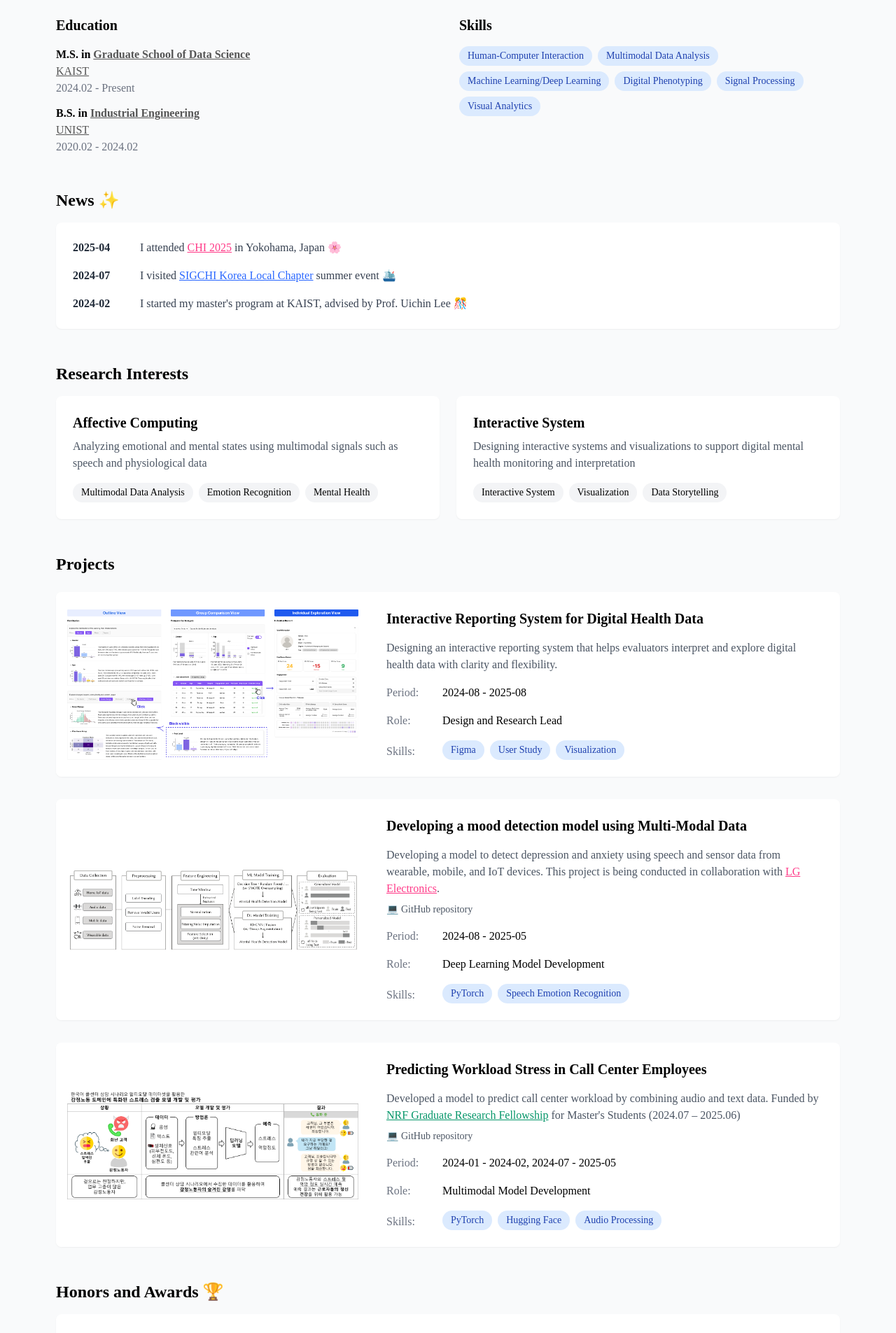
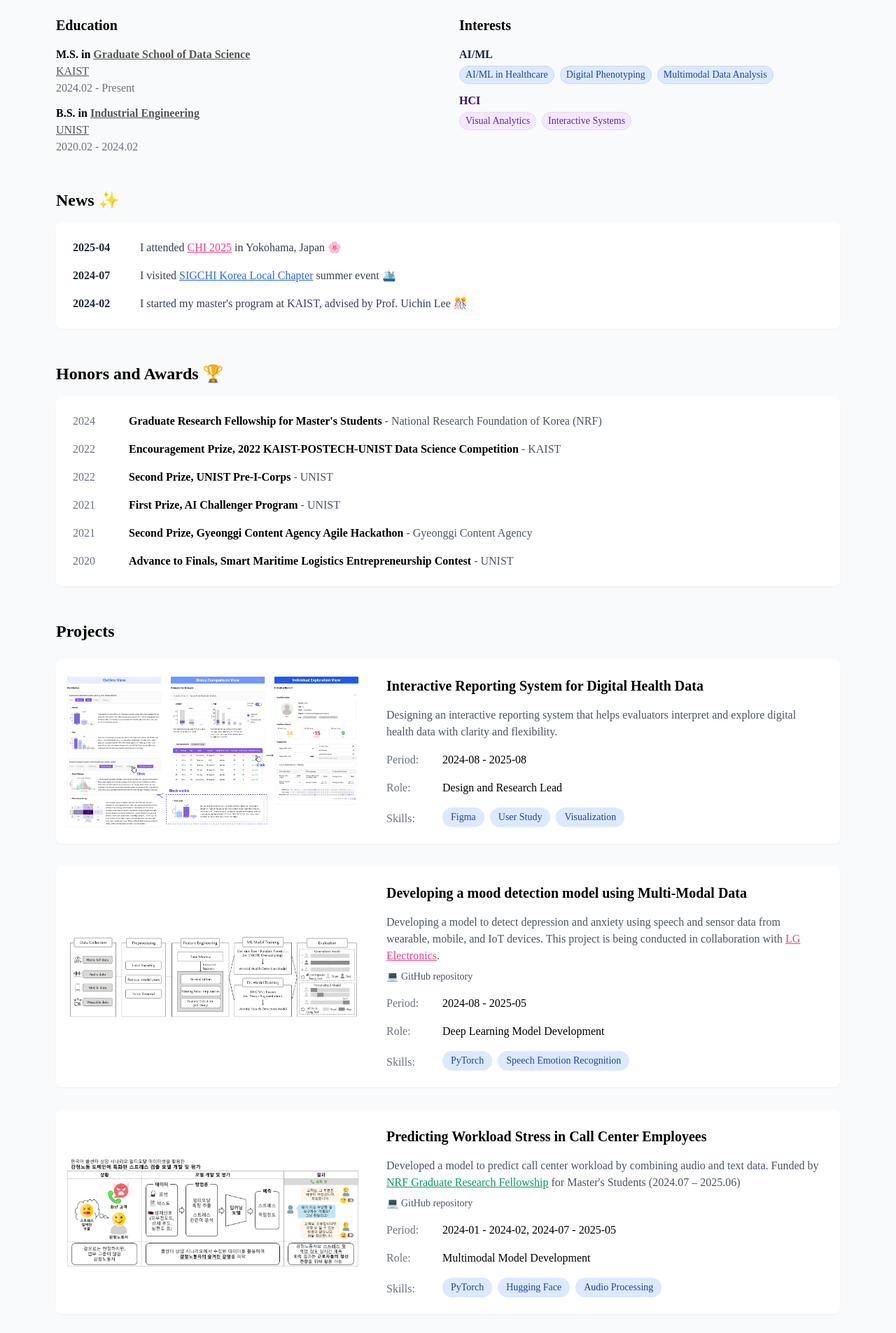
Before and after one commit to gn0219/gn0219.github.io, a Next.js app: page / in a window 1280 px wide. Shown: the part 600-2505 px from the top of the page at 70% size. Built offline with nearby package versions, Linux system fonts and the light colour scheme; a web font is replaced by a local one.

Commit message:
Update research interest

```diff
--- a/src/data/experience.ts
+++ b/src/data/experience.ts
@@ -8,21 +8,6 @@ export interface Experience {
 }
 
 export const experienceData: Experience[] = [
-  {
-    role: "Teaching & Academic Support",
-    experiences: [
-      {
-        year: "2025 Spring",
-        title: "Teaching Assistant, CS565_DS522 IoT Data Science",
-        institution: "[KAIST](https://www.kaist.ac.kr/en/, color=university)"
-      },
-      {
-        year: "Jul 2022 – Oct 2022",
-        title: "Student Supporter, Starmooc Lecture Video Production",
-        institution: "[UNIST](https://www.unist.ac.kr/, color=university)"
-      }
-    ]
-  },
   {
     role: "Work & Internship",
     experiences: [
@@ -42,20 +27,40 @@ export const experienceData: Experience[] = [
         institution: "Travel Startup in Ulsan, Korea"
       }
     ]
+  },
+  {
+    role: "Teaching & Academic Support",
+    experiences: [
+      {
+        year: "2025 Spring",
+        title: "Teaching Assistant, CS565_DS522 IoT Data Science",
+        institution: "KAIST"
+      },
+      {
+        year: "Jul 2022 – Oct 2022",
+        title: "Student Supporter, Starmooc Lecture Video Production",
+        institution: "UNIST"
+      }
+    ]
+  },
+  {
+    role: "Mentorship & Outreach",
+    experiences: [
+      {
+        year: "Winter 2024, Summer 2025",
+        title: "Mentor, Research Internship",
+        institution: "KAIST ICLab"
+      },
+      {
+        year: "Jan 2022",
+        title: "Mentor, Explore@UNIST – High School Science & Tech Leadership Camp",
+        institution: "UNIST"
+      },
+      {
+        year: "Apr 2021 – Oct 2021",
+        title: "Mentor, Club-to-Club Entrepreneurship Mentorship for High School Students",
+        institution: "UNIST"
+      }
+    ]
   }
-  // {
-  //   role: "Mentorship & Outreach",
-  //   experiences: [
-  //     {
-  //       year: "May 2023",
-  //       title: "Mentor, Explore@UNIST",
-  //       institution: "UNIST"
-  //     },
-  //     {
-  //       year: "Apr 2021 – Oct 2021",
-  //       title: "Mentor, Club to Club Entrepreneurship Education",
-  //       institution: "UNIST"
-  //     }
-  //   ]
-  // }
 ];
--- a/src/data/profile.ts
+++ b/src/data/profile.ts
@@ -23,7 +23,10 @@ export interface Profile {
   }[];
   skills: string[];
   about: string;
-  interests: string[];
+  interests: {
+    "AI/ML": string[];
+    "HCI": string[];
+  };
   relatedWebsite: {
     title: string;
     url: string;
@@ -81,12 +84,17 @@ export const profileData: Profile = {
   While the specific topics differ, they all share a common goal: leveraging everyday data and technology to support better health outcomes.
   Ultimately, I aim to help build systems that make digital health support more effective, interpretable, and adaptable across different contexts.
 `,
-  interests: [
-    "User Modeling",
-    "Multimodal Interaction",
-    "Sensor Fusion",
-    "Human-Computer Interaction"
-  ],
+  interests: {
+    "AI/ML": [
+      "AI/ML in Healthcare",
+      "Digital Phenotyping",
+      "Multimodal Data Analysis",
+    ],
+    "HCI": [
+      "Visual Analytics",
+      "Interactive Systems"
+    ]
+  },
   relatedWebsite: {
     title: "ICLab in KAIST",
     url: "https://kaist-iclab.github.io"
--- a/src/pages/index.tsx
+++ b/src/pages/index.tsx
@@ -377,13 +377,28 @@ const Home: NextPage = () => {
               </div>
             </div>
             <div>
-              <h3 className="text-xl font-semibold mb-4 font-lora">Skills</h3>
-              <div className="flex flex-wrap gap-2">
-                {profileData.skills.map((skill, index) => (
-                  <span key={index} className="bg-blue-100 text-blue-800 px-3 py-1 rounded-full text-sm">
-                    {skill}
-                  </span>
-                ))}
+              <h3 className="text-xl font-semibold mb-4 font-lora">Interests</h3>
+              {/* AI/ML */}
+              <div className="mb-3">
+                <span className="text-base font-semibold text-blue-950 mr-2">AI/ML</span>
+                <div className="flex flex-wrap gap-2 mt-1">
+                  {profileData.interests["AI/ML"].map((interest, idx) => (
+                    <span key={idx} className="px-2 py-0.5 rounded-full text-sm bg-blue-100 text-blue-800 border border-blue-200">
+                      {interest}
+                    </span>
+                  ))}
+                </div>
+              </div>
+              {/* HCI */}
+              <div>
+                <span className="text-base font-semibold text-purple-950 mr-2">HCI</span>
+                <div className="flex flex-wrap gap-2 mt-1">
+                  {profileData.interests["HCI"].map((interest, idx) => (
+                    <span key={idx} className="px-2 py-0.5 rounded-full text-sm bg-purple-100 text-purple-800 border border-purple-200">
+                      {interest}
+                    </span>
+                  ))}
+                </div>
               </div>
             </div>
           </div>
@@ -440,7 +455,7 @@ const Home: NextPage = () => {
         </section>
 
         {/* Research Interests Section */}
-        <section id="research" className="mb-12 scroll-mt-24">
+        {/* <section id="research" className="mb-12 scroll-mt-24">
           <h2 className="text-2xl font-bold mb-4">Research Interests</h2>
           <div className="grid grid-cols-1 md:grid-cols-2 gap-6">
             {researchData.interests.map((interest, index) => (
@@ -456,6 +471,26 @@ const Home: NextPage = () => {
                 </div>
               </div>
             ))}
+          </div>
+        </section> */}
+
+        {/* Honors and Awards Section */}
+        <section id="etc" className="mb-12 scroll-mt-24">
+          <h2 className="text-2xl font-bold mb-4">Honors and Awards 🏆</h2>
+          <div className="bg-white p-6 rounded-lg shadow-sm">
+            <div className="space-y-4">
+              {honorsData.map((honor, index) => (
+                <div key={index} className="flex items-start gap-4">
+                  <span className="text-gray-500 min-w-[4rem]">{honor.year}</span>
+                  <div>
+                    <span className="font-semibold">{honor.title}</span>
+                    {honor.organization && (
+                      <span className="text-gray-600"> - {honor.organization}</span>
+                    )}
+                  </div>
+                </div>
+              ))}
+            </div>
           </div>
         </section>
 
@@ -546,7 +581,7 @@ const Home: NextPage = () => {
                             className="inline-flex items-center px-2 py-0.5 text-xs font-medium text-gray-700 bg-gray-200 rounded-md hover:bg-gray-300 transition-colors duration-200"
                           >
                             <svg className="w-3 h-3 mr-0.5" fill="currentColor" viewBox="0 0 24 24">
-                              <path fill-rule="evenodd" d="M12 2C6.477 2 2 6.484 2 12.017c0 4.425 2.865 8.18 6.839 9.504.5.092.682-.217.682-.483 0-.237-.008-.868-.013-1.703-2.782.605-3.369-1.343-3.369-1.343-.454-1.158-1.11-1.466-1.11-1.466-.908-.62.069-.608.069-.608 1.003.07 1.531 1.032 1.531 1.032.892 1.53 2.341 1.088 2.91.832.092-.647.35-1.088.636-1.338-2.22-.253-4.555-1.113-4.555-4.951 0-1.093.39-1.988 1.029-2.688-.103-.253-.446-1.272.098-2.65 0 0 .84-.27 2.75 1.026A9.564 9.564 0 0112 6.844c.85.004 1.705.115 2.504.337 1.909-1.296 2.747-1.027 2.747-1.027.546 1.379.202 2.398.1 2.651.64.7 1.028 1.595 1.028 2.688 0 3.848-2.339 4.695-4.566 4.943.359.309.678.92.678 1.855 0 1.338-.012 2.419-.012 2.747 0 .268.18.58.688.482A10.019 10.019 0 0022 12.017C22 6.484 17.522 2 12 2z" clip-rule="evenodd" />
+                              <path fill-rule="evenodd" d="M12 2C6.477 2 2 6.484 2 12.017c0 4.425 2.865 8.18 6.839 9.504.5.092.682-.217.682-.483 0-.237-.008-.868-.013-1.703-2.782.605-3.369-1.343-3.369-1.343-.454-1.158-1.11-1.466-1.11-1.466-.908-.62.069-.608.069-.608 1.003.07 1.531 1.032 1.531 1.032.892 1.53 2.341 1.088 2.91.832.092-.647.35-1.088.636-1.338-2.22-.253-4.555-1.113-4.555-4.951 0-1.093.39-1.988 1.029-2.688-.103-.253-.446-1.272.098-2.65 0 0 .84-.27 2.75 1.026A9.564 9.564 0 0112 6.844c.85.004 1.705.115 2.504.337 1.909-1.296 2.747-1.027 2.747-1.027.546 1.379.202 2.398.1 2.651.64.7 1.028 1.595 1.028 2.688 0 3.848-2.339 4.695-4.566 4.943.359.309.678.92.678 1.855 0 1.338-.012 2.419-.012 2.747 0 .268.18.58.688.482A10.019 10.019 0 0022 12.017C22 6.484 17.522 2 12 2z" clipRule="evenodd" />
                             </svg>
                             GitHub
                           </a>
@@ -670,26 +705,6 @@ const Home: NextPage = () => {
                 </div>
               </div>
             ))}
-          </div>
-        </section>
-
-        {/* Honors and Awards Section */}
-        <section id="etc" className="mb-12 scroll-mt-24">
-          <h2 className="text-2xl font-bold mb-4">Honors and Awards 🏆</h2>
-          <div className="bg-white p-6 rounded-lg shadow-sm">
-            <div className="space-y-4">
-              {honorsData.map((honor, index) => (
-                <div key={index} className="flex items-start gap-4">
-                  <span className="text-gray-500 min-w-[4rem]">{honor.year}</span>
-                  <div>
-                    <span className="font-semibold">{honor.title}</span>
-                    {honor.organization && (
-                      <span className="text-gray-600"> - {honor.organization}</span>
-                    )}
-                  </div>
-                </div>
-              ))}
-            </div>
           </div>
         </section>
 
```
